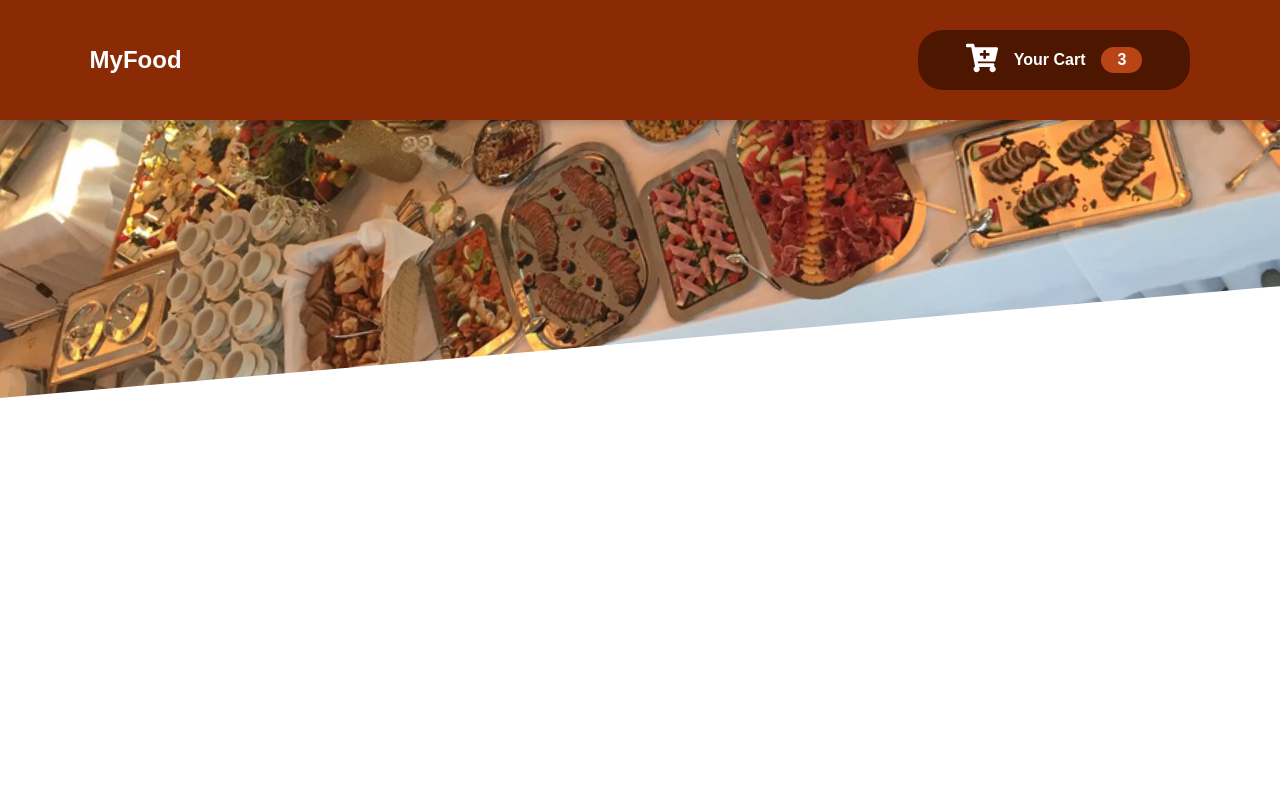
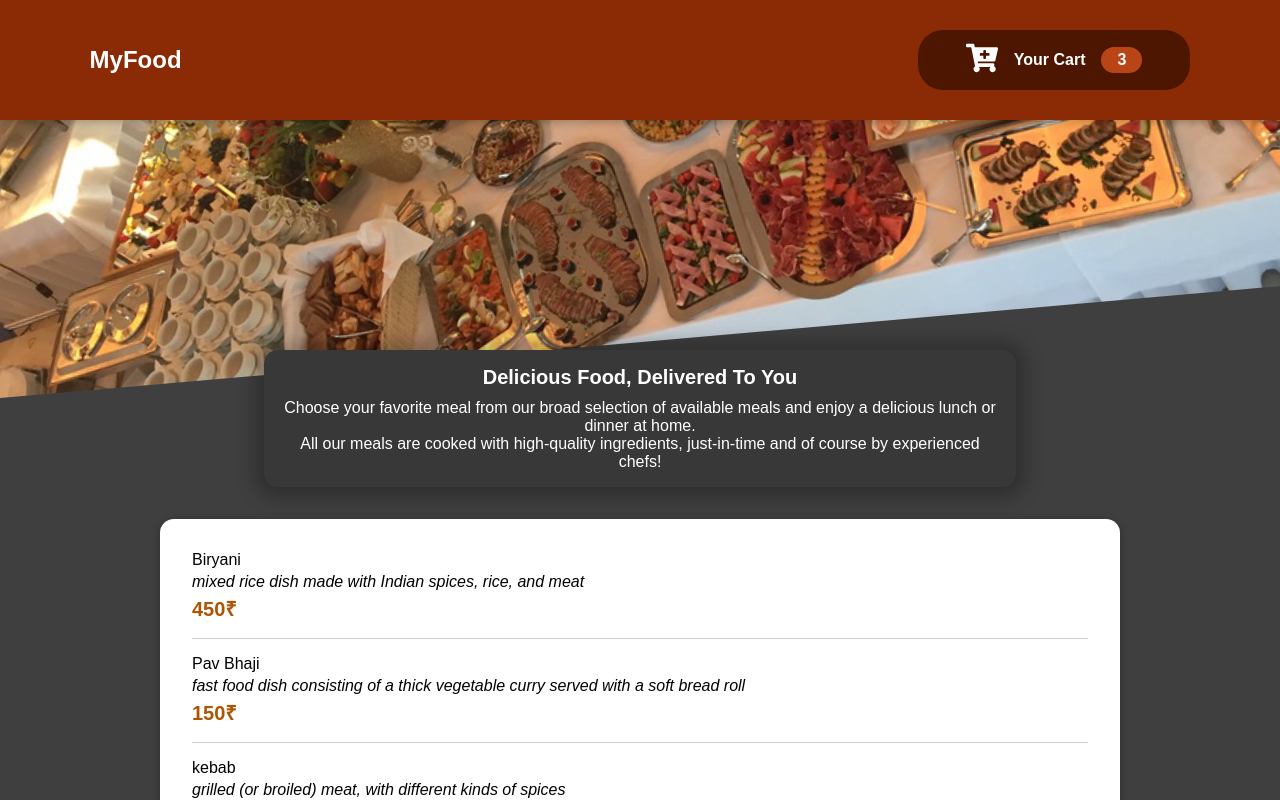
Before and after one commit to sumeet1396/food-order-app, a React (Create React App) app: page / in a window 1280 px wide. Shown: the top 800 px of the page. Built offline with nearby package versions, Linux system fonts and the light colour scheme.

Commit message:
meal list with dummy data added

```diff
--- a/src/App.js
+++ b/src/App.js
@@ -1,13 +1,17 @@
 import React, { Fragment } from 'react';
 import Header from './Components/Layout/Header';
 import Banner from './Components/Layout/Banner';
+import Meals from './Components/Meals/Meals';
 import './App.scss';
 
 function App() {
   return (
     <Fragment>
       <Header />
-      <Banner />
+      <main>
+        <Banner />
+        <Meals />
+      </main>
     </Fragment>
   );
 }
--- a/src/App.scss
+++ b/src/App.scss
@@ -116,4 +116,6 @@ li {
   margin: 0 auto;
 }
 
-::before { font-family: FontAwesome; }
+/* custom styling */
+
+body { background-color: #3f3f3f; }
--- /dev/null
+++ b/src/Components/Meals/AvailableMeals.js
@@ -0,0 +1,51 @@
+import Card from '../UI/Card';
+import MealItem from './MealItem/MealItem';
+import classes from './Meals.module.scss';
+
+const DUMMY_MEALS = [
+  {
+    id: 'm1',
+    name: 'Biryani',
+    description: 'mixed rice dish made with Indian spices, rice, and meat',
+    price: 450,
+  },
+  {
+    id: 'm2',
+    name: 'Pav Bhaji',
+    description: 'fast food dish consisting of a thick vegetable curry served with a soft bread roll',
+    price: 150,
+  },
+  {
+    id: 'm3',
+    name: 'kebab',
+    description: 'grilled (or broiled) meat, with different kinds of spices',
+    price: 250,
+  },
+  {
+    id: 'm4',
+    name: 'Gulab Jamun',
+    description: 'milk-solid-based sweet',
+    price: 100,
+  },
+];
+
+const AvailableMeals = () => {
+    const mealsList = DUMMY_MEALS.map((meal) => (
+    <MealItem
+        key={meal.id}
+        name={meal.name}
+        description={meal.description}
+        price={meal.price}
+    />
+    ));
+
+    return (
+    <section className={classes.meals}>
+        <Card>
+            <ul>{mealsList}</ul>
+        </Card>
+    </section>
+    );
+};
+
+export default AvailableMeals;
--- /dev/null
+++ b/src/Components/Meals/MealItem/MealItem.js
@@ -0,0 +1,18 @@
+import classes from '../Meals.module.scss';
+
+const MealItem = (props) => {
+  const price = `${props.price}₹`;
+
+  return (
+    <li className={classes.meal}>
+      <div>
+        <h3>{props.name}</h3>
+        <div className={classes.description}>{props.description}</div>
+        <div className={classes.price}>{price}</div>
+      </div>
+      <div></div>
+    </li>
+  );
+};
+
+export default MealItem;
--- /dev/null
+++ b/src/Components/Meals/Meals.js
@@ -0,0 +1,15 @@
+import React, { Fragment } from 'react';
+
+import MealsSummary from './MealsSummary';
+import AvailableMeals from './AvailableMeals';
+
+const Meals = () => {
+  return (
+    <Fragment>
+      <MealsSummary />
+      <AvailableMeals />
+    </Fragment>
+  );
+};
+
+export default Meals;
--- /dev/null
+++ b/src/Components/Meals/Meals.module.scss
@@ -0,0 +1,62 @@
+.summary {
+    max-width: 45rem;
+    width: 90%;
+    padding: 1rem;
+    margin: -50px auto auto;
+    border-radius: 14px;
+    position: relative;
+    background-color: #383838;
+    color: white;
+    text-align: center;
+    box-shadow: 0 1px 18px 10px rgba(0, 0, 0, 0.25);
+
+    h2 {
+        margin: 0 auto 10px;
+        font-size: 20px;
+        font-weight: 700;
+    }
+}
+
+.meals {
+    max-width: 60rem;
+    width: 90%;
+    margin: 2rem auto;
+    animation: meals-appear 1s ease-out forwards;
+
+    ul {
+        padding: 0;
+        margin: 0;
+        list-style: none;
+    }
+}
+
+@keyframes meals-appear {
+    from {
+      opacity: 0;
+      transform: translateY(3rem);
+    }
+    to {
+      opacity: 1;
+      transform: translateY(0);
+    }
+}
+
+.meal {
+    padding-bottom: 16px;
+    border-bottom: 1px solid #ccc;
+    display: flex;
+    justify-content: space-between;
+    margin: 16px;
+
+
+    h3 { margin: 0 0 4px 0; }
+}
+
+.description { font-style: italic; }
+
+.price {
+    margin-top: 4px;
+    font-weight: bold;
+    color: #ad5502;
+    font-size: 20px;
+}
--- /dev/null
+++ b/src/Components/Meals/MealsSummary.js
@@ -0,0 +1,19 @@
+import classes from './Meals.module.scss';
+
+const MealsSummary = () => {
+  return (
+    <section className={classes.summary}>
+      <h2>Delicious Food, Delivered To You</h2>
+      <p>
+        Choose your favorite meal from our broad selection of available meals
+        and enjoy a delicious lunch or dinner at home.
+      </p>
+      <p>
+        All our meals are cooked with high-quality ingredients, just-in-time and
+        of course by experienced chefs!
+      </p>
+    </section>
+  );
+};
+
+export default MealsSummary;
--- /dev/null
+++ b/src/Components/UI/Card.js
@@ -0,0 +1,5 @@
+import classes from './Card.module.scss';
+
+const Card = props =>  <div className={classes.card}>{props.children}</div>
+
+export default Card;
--- /dev/null
+++ b/src/Components/UI/Card.module.scss
@@ -0,0 +1,6 @@
+.card {
+    padding: 1rem;
+    box-shadow: 0 2px 8px rgba(0, 0, 0, 0.25);
+    border-radius: 14px;
+    background-color: white;
+}
```
